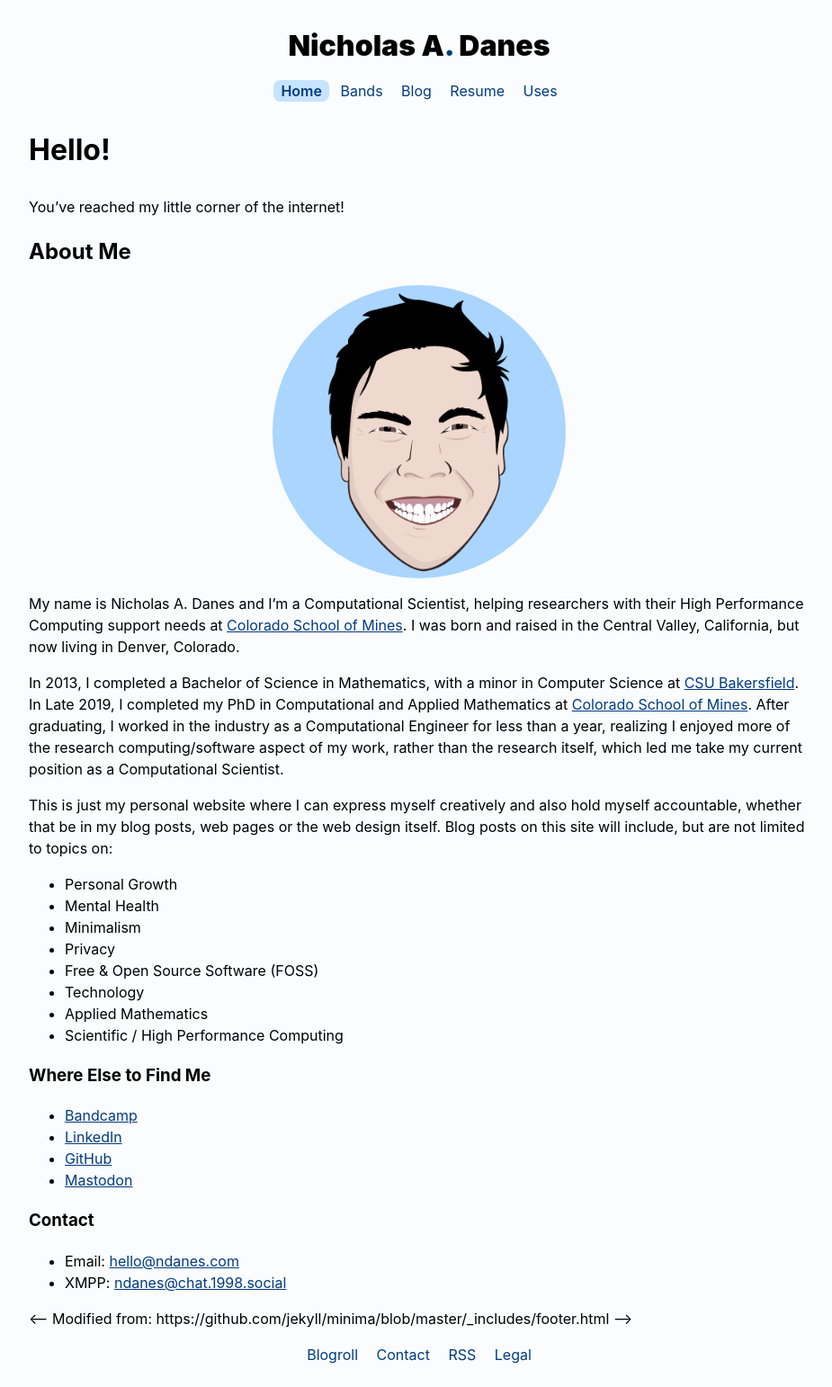
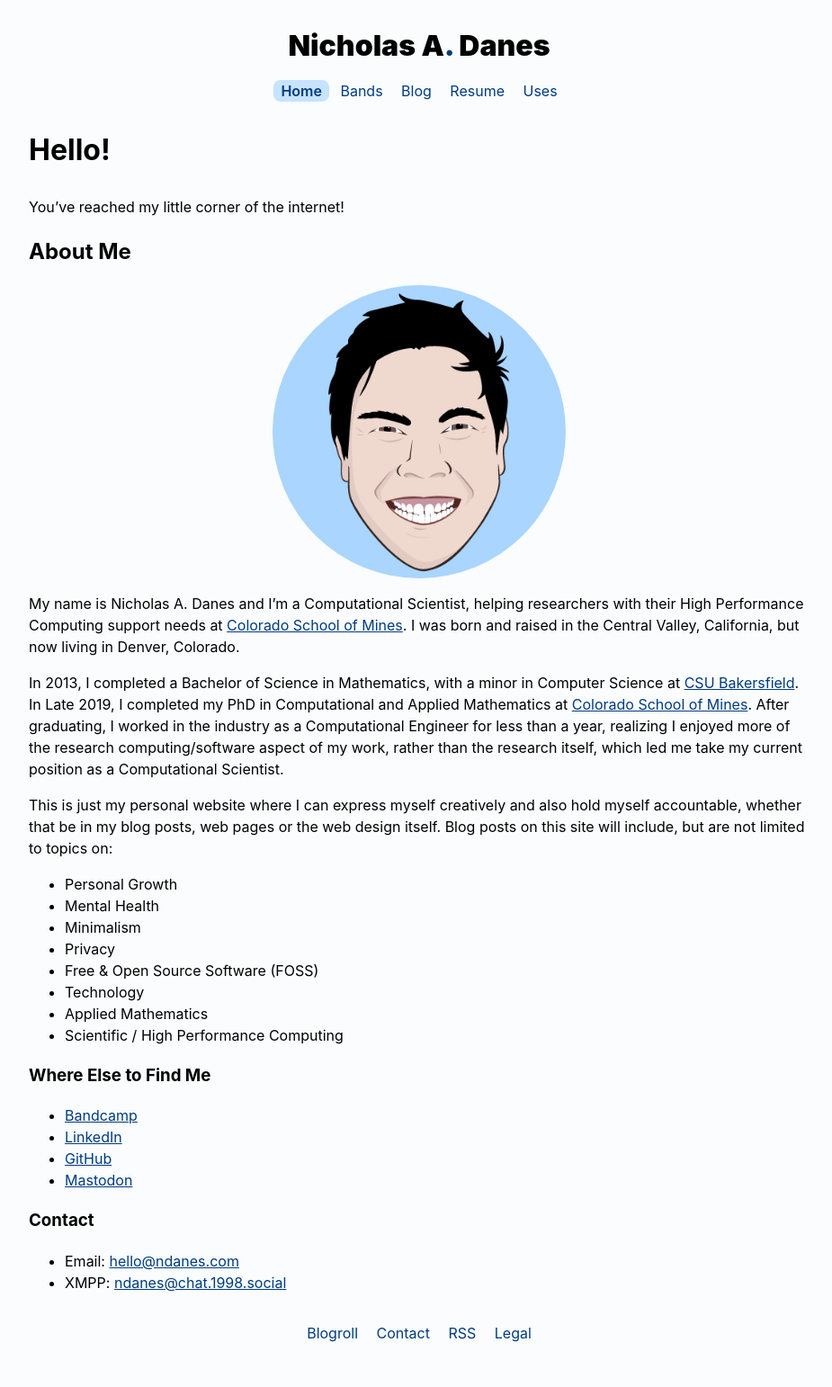
Before and after one commit to danesnick/old_website, a Jekyll site: the page built from index.markdown, in a window 1280 px wide. Shown: the whole page at 90% size, without its empty margins (174-1099 px from the left). Built offline with Jekyll 4.4.1, drawn with Linux system fonts in a browser that asks for light colours; after the commit the page ends 1518 px from its top, so only the background shows below that; some of the changed lines change nothing that is shown.

Commit message:
Typos on footer

```diff
--- a/_includes/footer.html
+++ b/_includes/footer.html
@@ -1,11 +1,11 @@
-<-- Modified from: https://github.com/jekyll/minima/blob/master/_includes/footer.html -->
+<!-- Modified from: https://github.com/jekyll/minima/blob/master/_includes/footer.html -->
 <footer>
   <ul class="navigation">
   <li class="navigation">
               {% if page.title == "Blogroll" %}
 	          <a class="current" href="/blogroll/">Blogroll</a>
               {% else %}
-	          <a href="/legal/">Blogroll</a>
+	          <a href="/blogroll/">Blogroll</a>
               {%- endif -%}
   </li>
   <li class="navigation">
```
